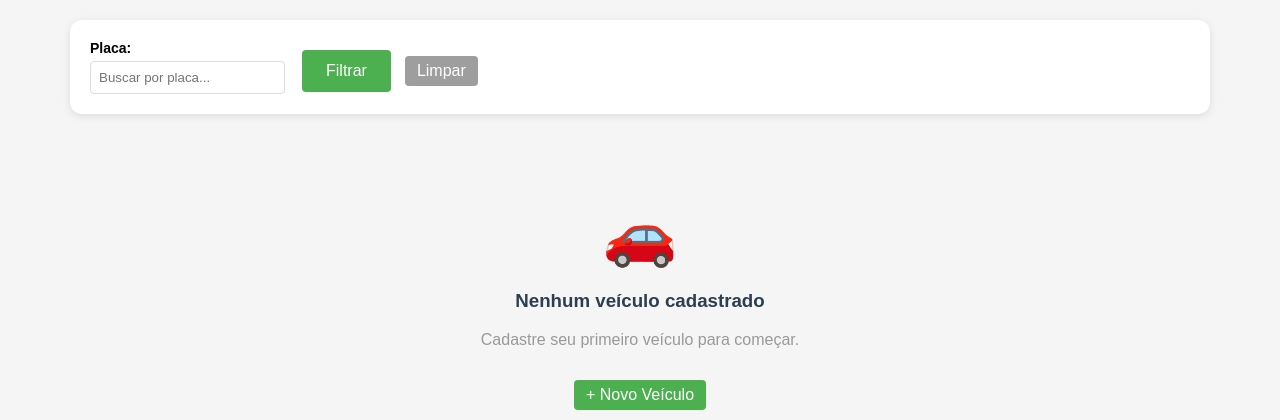
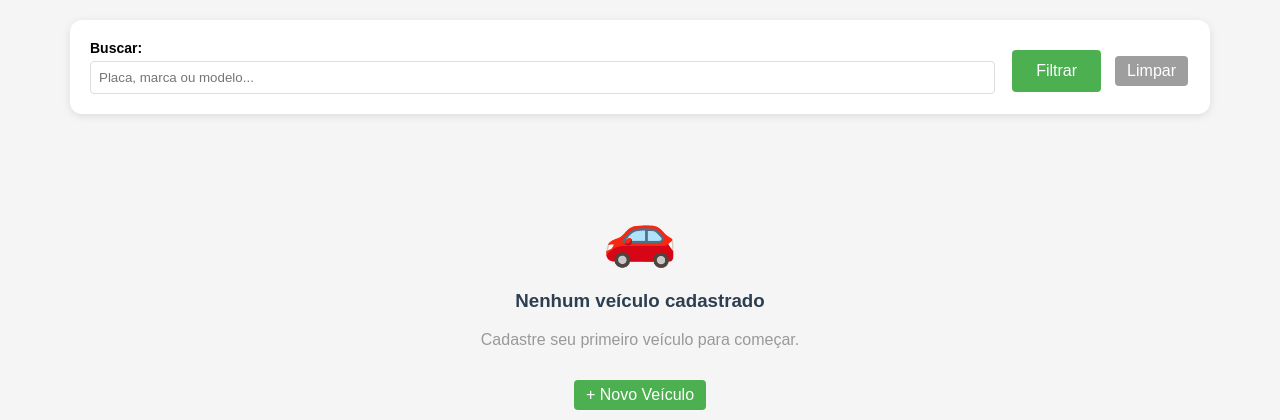
Before and after one commit to aliastrackingna/frotas, a Django app: page /veiculos/list/ in a window 1280 px wide. Shown: the part 167-587 px from the top of the page. Run offline with Django 5.2, Linux system fonts and the light colour scheme; data that the repository does not hold is empty.

Commit message:
Add modelo field to Veiculo and update list search to include placa/marca/modelo

```diff
--- a/vehicles/models/veiculo.py
+++ b/vehicles/models/veiculo.py
@@ -5,6 +5,7 @@ class Veiculo(models.Model):
     id_veiculo = models.AutoField(primary_key=True)
     placa = models.CharField(max_length=7, unique=True)
     marca = models.CharField(max_length=50)
+    modelo = models.CharField(max_length=50, blank=True, default='')
     quantidade_passageiros = models.PositiveIntegerField()
     km_inicial = models.PositiveIntegerField(default=0)
     kms_atual = models.PositiveIntegerField(default=0)
--- a/vehicles/templates/vehicles/veiculo_list.html
+++ b/vehicles/templates/vehicles/veiculo_list.html
@@ -11,9 +11,9 @@
 <div class="filter-card">
     <form method="get" class="filter-form">
         <div class="filter-row">
-            <div class="filter-group">
-                <label for="placa">Placa:</label>
-                <input type="text" id="placa" name="placa" value="{{ placa_busca|default:'' }}" placeholder="Buscar por placa...">
+            <div class="filter-group" style="flex: 1;">
+                <label for="busca">Buscar:</label>
+                <input type="text" id="busca" name="busca" value="{{ busca|default:'' }}" placeholder="Placa, marca ou modelo...">
             </div>
             <div class="filter-actions">
                 <button type="submit" class="btn btn-primary">Filtrar</button>
@@ -30,12 +30,16 @@
         <div class="item-header">
             <div>
                 <h3 class="item-title">{{ veiculo.placa }}</h3>
-                <p class="item-subtitle">ID: #{{ veiculo.id_veiculo }}</p>
+                <p class="item-subtitle">{% if veiculo.modelo %}{{ veiculo.modelo }} - {% endif %}{{ veiculo.marca }}</p>
             </div>
-            <span class="status-badge status-badge-confirmada">{{ veiculo.marca }}</span>
+            <span class="status-badge status-badge-confirmada">{{ veiculo.quantidade_passageiros }} lug.</span>
         </div>
 
         <div class="item-body">
+            <div class="item-info">
+                <span class="info-icon">🏷️</span>
+                <span>{% if veiculo.modelo %}{{ veiculo.modelo }}{% else %}--{% endif %}</span>
+            </div>
             <div class="item-info">
                 <span class="info-icon">🚗</span>
                 <span>{{ veiculo.marca }}</span>
--- a/vehicles/views/veiculo_views.py
+++ b/vehicles/views/veiculo_views.py
@@ -1,4 +1,5 @@
 from django.shortcuts import render, get_object_or_404, redirect
+from django.db import models
 from ..models import Veiculo
 
 
@@ -9,12 +10,16 @@ def index(request):
 
 def veiculo_list(request):
     veiculos = Veiculo.objects.all()
-    placa = request.GET.get('placa', '')
-    if placa:
-        veiculos = veiculos.filter(placa__icontains=placa)
+    busca = request.GET.get('busca', '')
+    if busca:
+        veiculos = veiculos.filter(
+            models.Q(placa__icontains=busca) |
+            models.Q(marca__icontains=busca) |
+            models.Q(modelo__icontains=busca)
+        )
     return render(request, 'vehicles/veiculo_list.html', {
         'veiculos': veiculos,
-        'placa_busca': placa
+        'busca': busca
     })
 
 
```
Also changed, not shown: vehicles/migrations/0008_veiculo_modelo.py (added).
